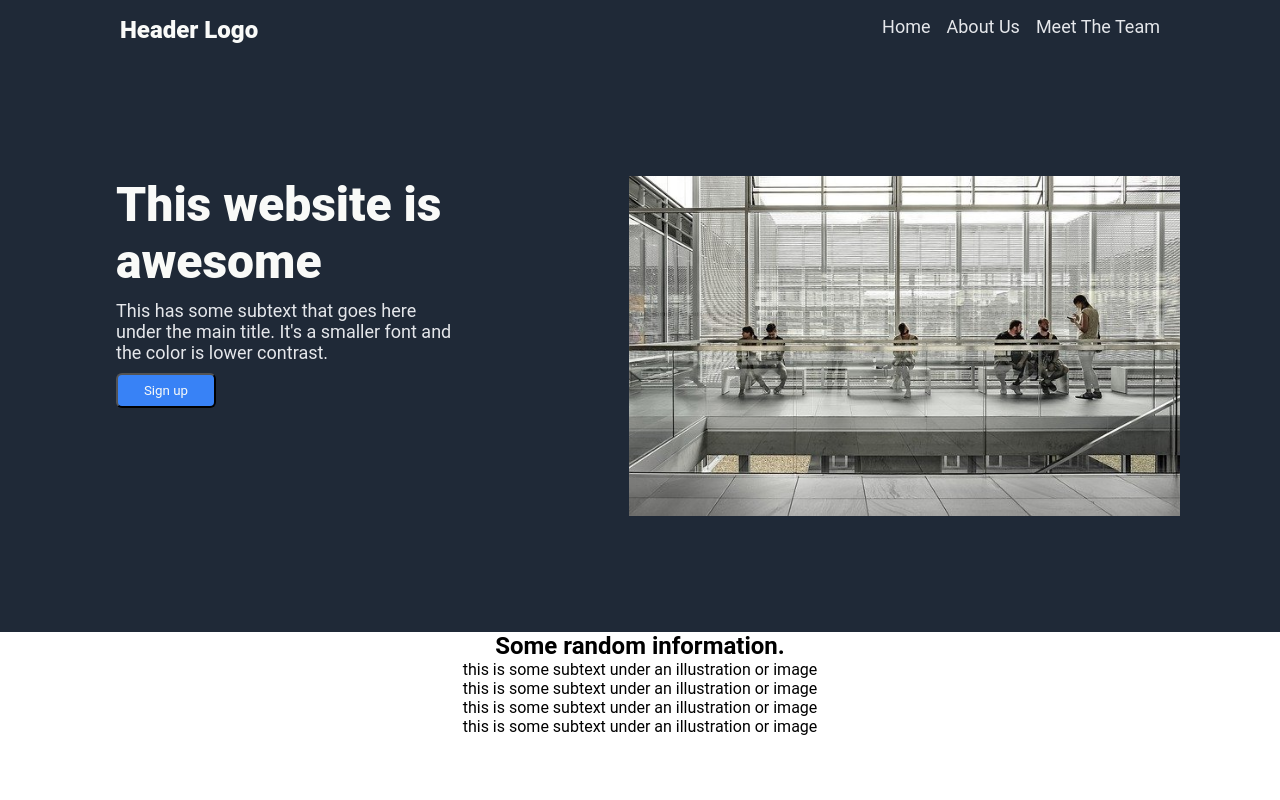
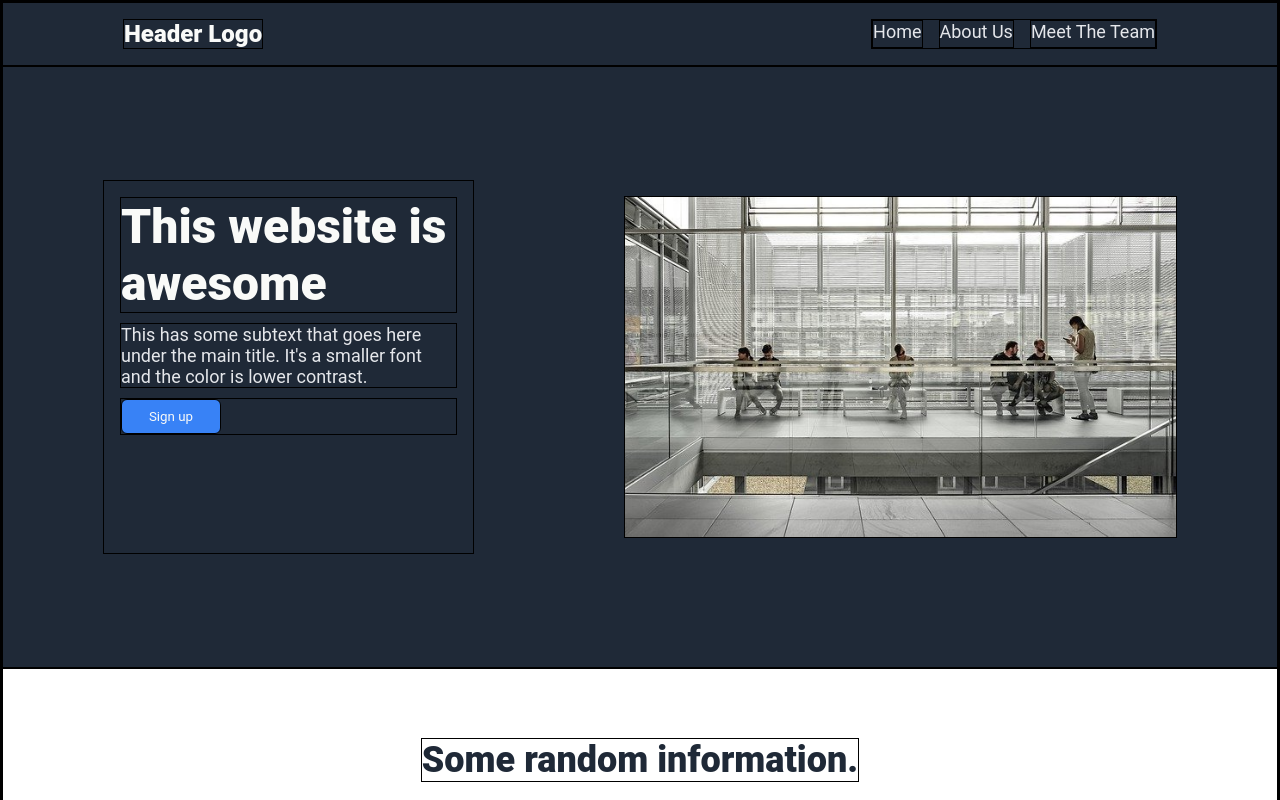
Before and after one commit to Kevasmi/Landing-Page, a plain HTML site: page index.html in a window 1280 px wide. Shown: the top 800 px of the page. Drawn offline with Linux system fonts and the light colour scheme.

Commit message:
Finished up information section and adjusted height

```diff
--- a/index.html
+++ b/index.html
@@ -32,19 +32,19 @@
         <div class="square-flex">
             <div class="square">
                 <div class="box"></div>
-                <p>this is some subtext under an illustration or image</p>
+                <p class="box-text">this is some subtext under an illustration or image</p>
             </div>
             <div class="square">
                 <div class="box"></div>
-                <p>this is some subtext under an illustration or image</p>
+                <p class="box-text">this is some subtext under an illustration or image</p>
             </div>
             <div class="square">
                 <div class="box"></div>
-                <p>this is some subtext under an illustration or image</p>
+                <p class="box-text">this is some subtext under an illustration or image</p>
             </div>
             <div class="square">
                 <div class="box"></div>
-                <p>this is some subtext under an illustration or image</p>
+                <p class="box-text">this is some subtext under an illustration or image</p>
             </div>
         </div>
     </div>
--- a/styles.css
+++ b/styles.css
@@ -2,7 +2,7 @@
     font-family: roboto, sans-serif;
     padding: 0;
     margin: 0;
-    /* border: 1px solid black; */
+    border: 1px solid black;
 }
 
 ul {
@@ -57,6 +57,7 @@ img {
     align-items: center;
     padding: 100px;
     gap: 150px;
+    height: 400px;
 }
 
 img,
@@ -85,5 +86,48 @@ img,
 }
 
 .information {
+    display: flex;
+    flex-flow: column nowrap;
+    justify-content: center;
+    align-items: center;
+    gap: 15px;
+    padding: 25px;
+    height: 400px;
+}
+
+.information-header {
     text-align: center;
+    font-size: 36px;
+    font-weight: 900;
+    color: #1F2937;
+    margin-bottom: 20px;
 }
+
+.square-flex {
+    display: flex;
+    justify-content: center;
+    align-items: center;
+    width: 900px;
+    gap: 35px;
+}
+
+.square {
+    display: flex;
+    flex-flow: column nowrap;
+    justify-content: center;
+    align-items: center;
+    gap: 10px;
+}
+
+.box {
+    width: 150px;
+    height: 150px;
+    border: 5px solid #3882F6;
+    border-radius: 8px;
+}
+
+.box-text {
+    padding: 0px 10px;
+    text-align: center;
+    color: rgb(85, 94, 104);
+}
```
